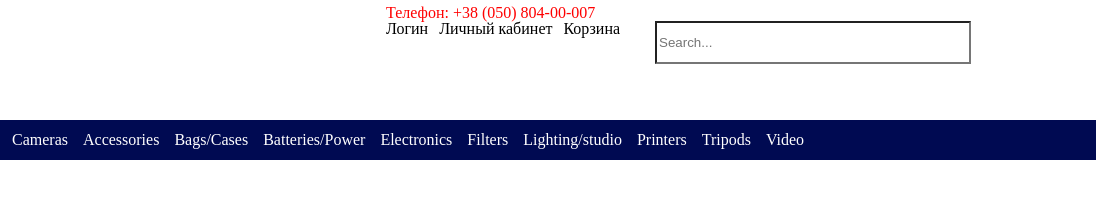
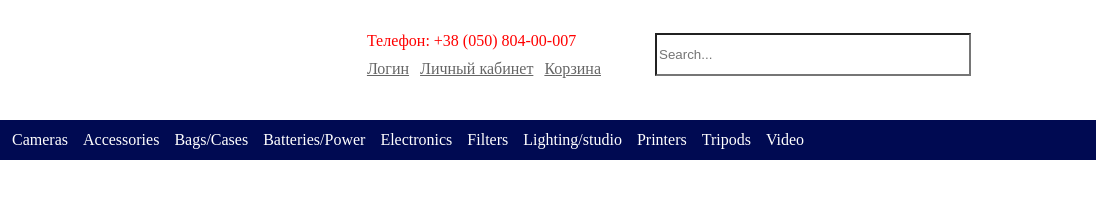
Before and after one commit to Kasilus/i-shop, a plain HTML site: page index.html in a window 1280 px wide. Shown: the full height of the page, 184-1280 px from the left. Drawn offline with Linux system fonts and the light colour scheme.

Commit message:
Fixed top-info in header

```diff
--- a/css/style.css
+++ b/css/style.css
@@ -17,20 +17,6 @@
 	max-height:103px;
 }
 
-.top-info {
-	margin-left:145px;
-	padding-left:300px;
-}
-
-.top-info span.phone{
-	color:red;
-}
-
-.top-info ul li{
-	float:left;
-	margin-right:11px;
-}
-
 div.search{
 	 float:right;
 }
@@ -41,6 +27,30 @@ div.search{
  height:37px;
  display:inline-block;
  position:relative;
+ margin-left:43px;
+}
+
+.top-info {
+	float:right;
+}
+
+.top-info span.phone{
+	color:red;
+}
+
+.top-info ul li{
+	float:left;
+	margin-top:12px;
+	margin-right:11px;
+}
+
+.top-info ul li a{
+	text-decoration:underline;
+	color:#666666;
+}
+
+.search,.top-info{
+	margin:28px 0;
 }
 
 .header nav{
--- a/index.html
+++ b/index.html
@@ -12,19 +12,19 @@
 				<div class="logo">
 					<a href="index.html"><img src="images/logo.png" alt="lion" /></a>
 				</div>
+				<div class="search">
+						<form>
+							<input type="text" name="search" method="POST" placeholder="Search...">
+						</form>
+				</div>
 				<div class="top-info">
 					<span class="phone">Телефон: +38 (050) 804-00-007</span>
 					<ul>
-						<li>Логин</li>
-						<li>Личный кабинет</li>
-						<li>Корзина</li>
+						<li><a href="#">Логин</a></li>
+						<li><a href="#">Личный кабинет</a></li>
+						<li><a href="#">Корзина</a></li>
 					</ul>
 				</div>
-					<div class="search">
-						<form>
-							<input type="text" name="search" method="POST" placeholder="Search...">
-						</form>
-					</div>
 			</div>
 			<nav>
 				<div class="wrapper">
```
